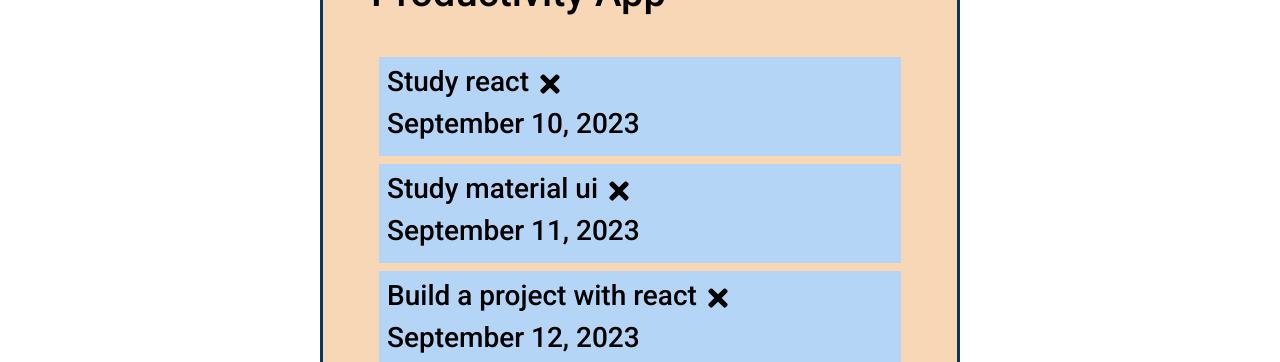
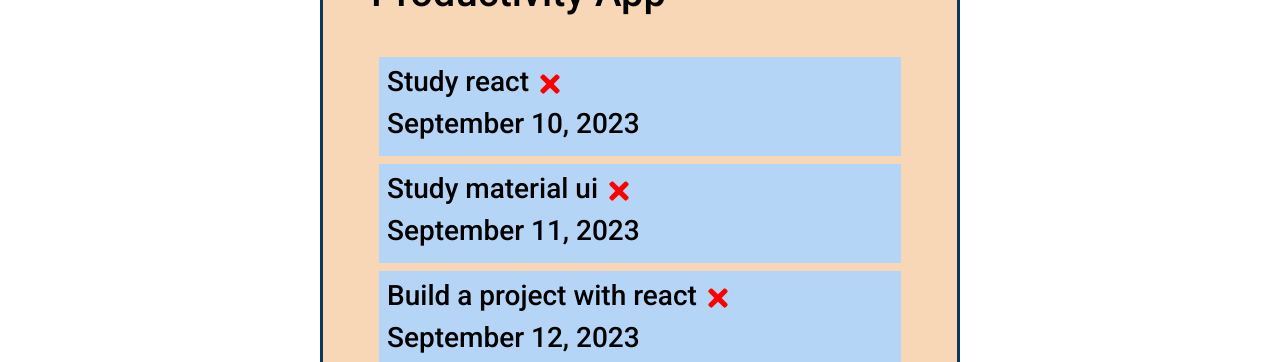
Before and after one commit to rodprogramdev/react-productivity-appv1.0.0, a React (Create React App) app: page / in a window 1280 px wide. Shown: the part 130-492 px from the top of the page. Built offline with nearby package versions, Linux system fonts and the light colour scheme.

Commit message:
Add styles for FaTimes

```diff
--- a/src/components/Task.js
+++ b/src/components/Task.js
@@ -4,9 +4,8 @@
 const Task = ({task}) => {
   return (
     <div className="task">
-        <h3>{task.taskText} <FaTimes /></h3>
+        <h3>{task.taskText} <FaTimes style={{color:'red', cursor:'pointer'}}/></h3>
         <h3>{task.day}</h3>
-
     </div>
   )
 }
```
